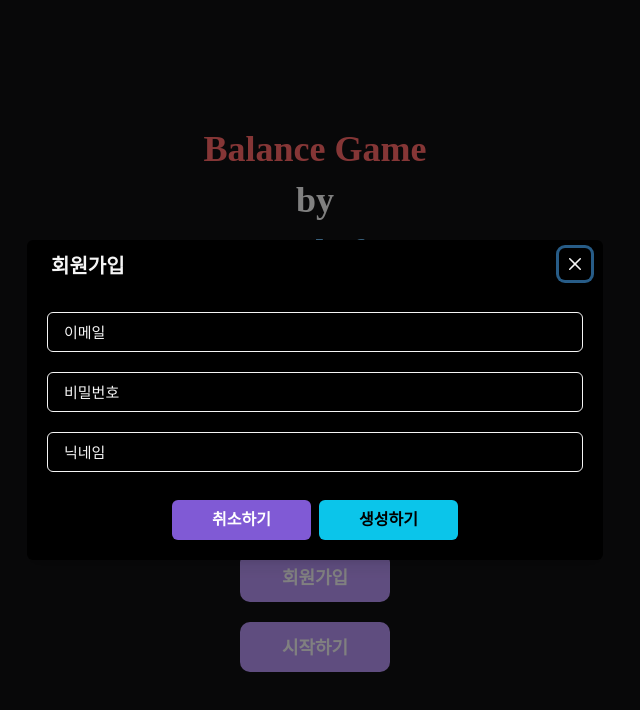
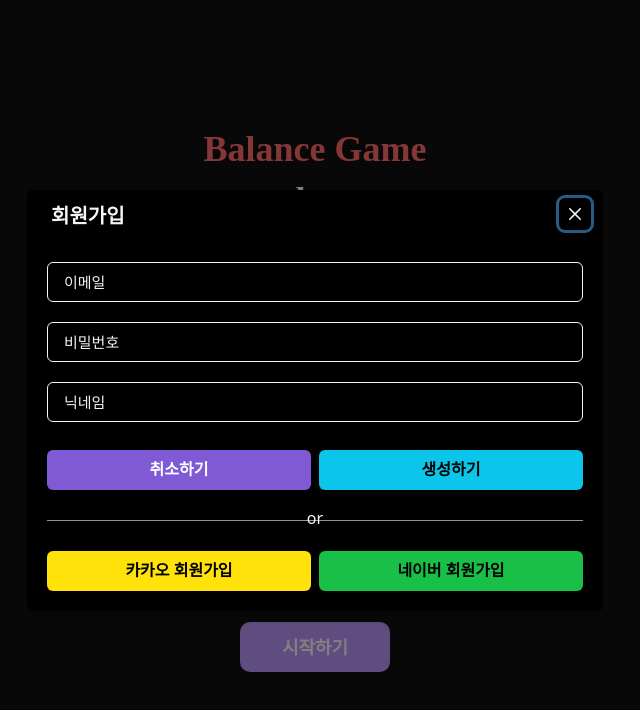
Before and after one commit to jh0152park/BalanceGame, a React (Create React App) app in the folder balance_game/: page / in a window 1280 px wide. Both pictures are taken after a click on the element "회원가입". Shown: the top 710 px of the page, without its empty margins (325-965 px from the left). Built offline with nearby package versions, Linux system fonts and the light colour scheme; a web font is replaced by a local one.

Commit message:
added SNS login button

```diff
--- a/balance_game/src/components/home/RegisterModal.tsx
+++ b/balance_game/src/components/home/RegisterModal.tsx
@@ -1,5 +1,9 @@
 import {
+    AbsoluteCenter,
+    Box,
     Button,
+    Center,
+    Divider,
     FormControl,
     FormLabel,
     HStack,
@@ -24,8 +28,13 @@
     }
 
     function onSubmit(data: FieldValues) {
+        // connect to register of backend code
         console.log(data);
     }
+
+    function onKakaoClick() {}
+
+    function onNaverClick() {}
 
     return (
         <Modal isOpen={isOpen} onClose={CloseModal} isCentered size="xl">
@@ -82,17 +91,43 @@
                         </VStack>
                         <HStack w="100%" justifyContent="center" mt="20px">
                             <Button
-                                px="40px"
+                                w="50%"
                                 colorScheme="purple"
                                 onClick={CloseModal}
                             >
                                 취소하기
                             </Button>
-                            <Button px="40px" colorScheme="cyan" type="submit">
+                            <Button w="50%" colorScheme="cyan" type="submit">
                                 생성하기
                             </Button>
                         </HStack>
                     </VStack>
+                    <Box position="relative" w="100%" my="30px" mx="auto">
+                        <Divider />
+                        <AbsoluteCenter px="4" pb="4px">
+                            or
+                        </AbsoluteCenter>
+                    </Box>
+                    <HStack justifyContent="center">
+                        <Button
+                            w="50%"
+                            bgColor="#FEE20A"
+                            color="black"
+                            fontWeight="bold"
+                            onClick={onKakaoClick}
+                        >
+                            카카오 회원가입
+                        </Button>
+                        <Button
+                            w="50%"
+                            bgColor="#19C048"
+                            color="black"
+                            fontWeight="bold"
+                            onClick={onNaverClick}
+                        >
+                            네이버 회원가입
+                        </Button>
+                    </HStack>
                 </ModalBody>
             </ModalContent>
         </Modal>
```
